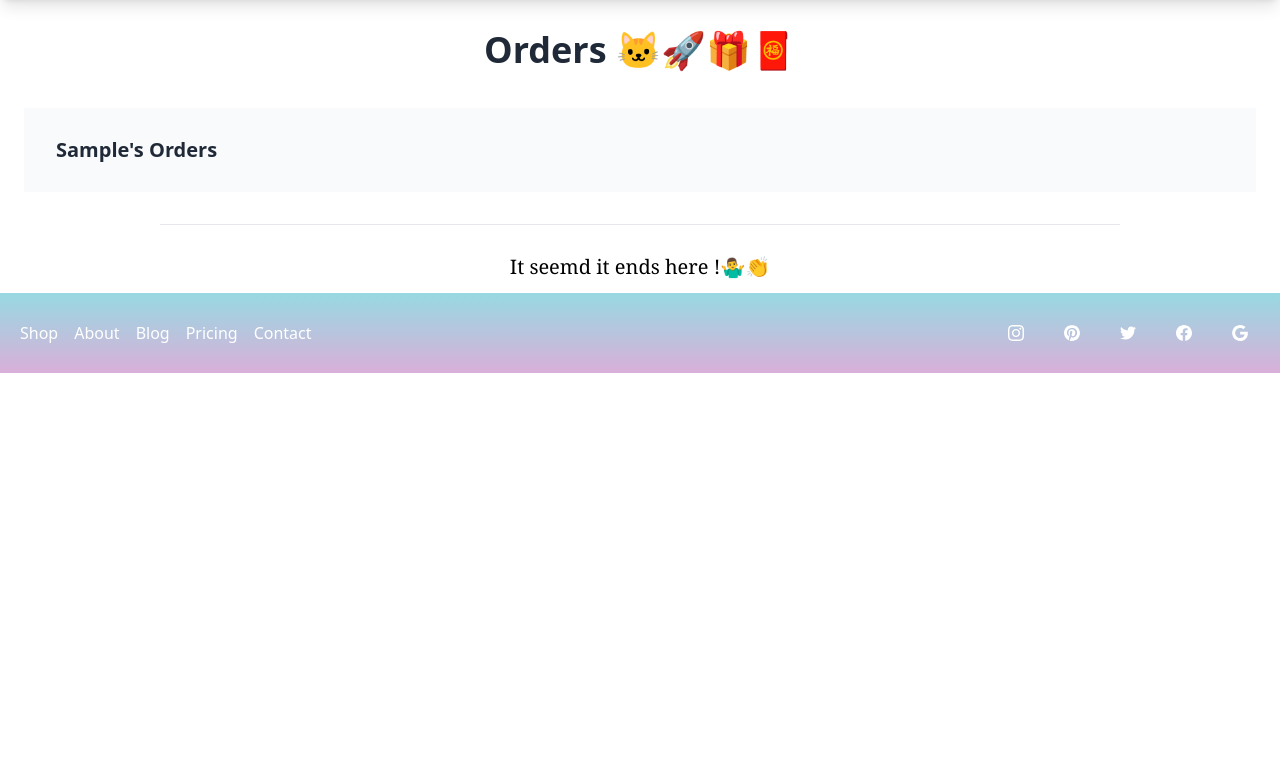
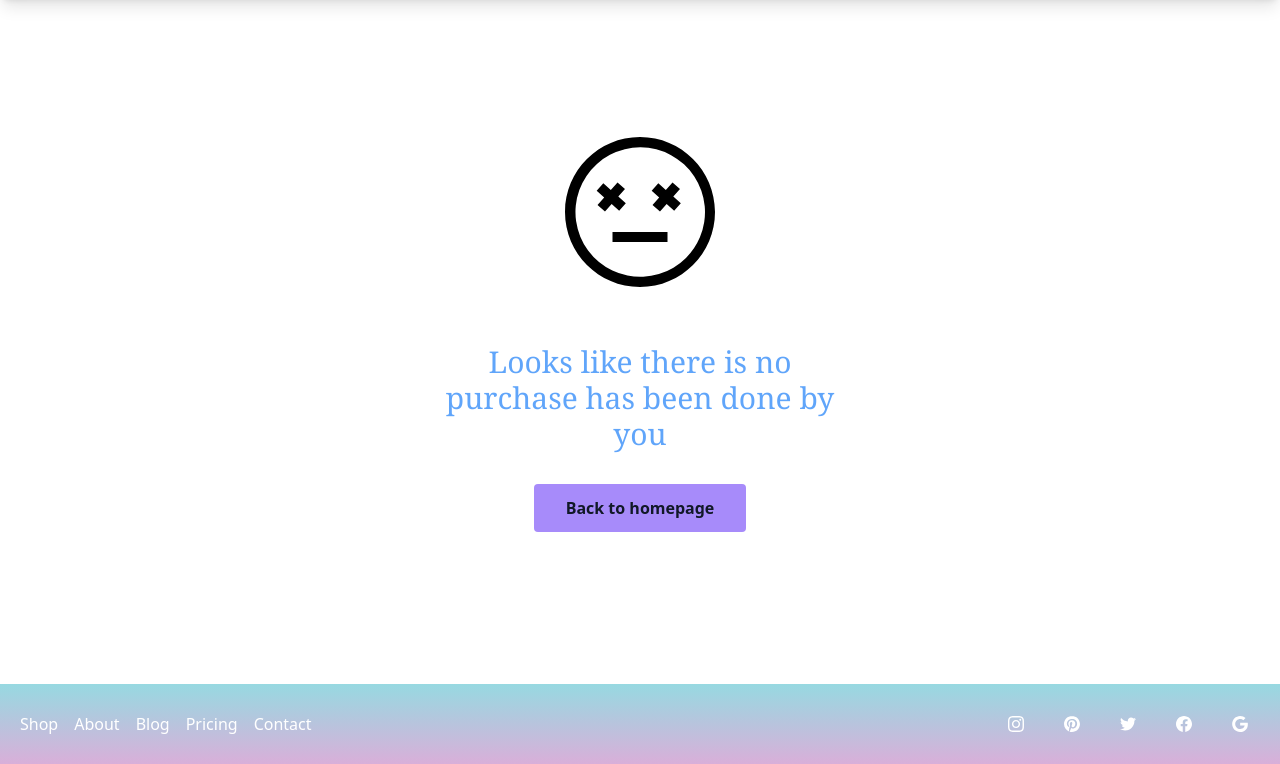
Before and after one commit to DwightRitam/django-ecommerce, a Django app: page /user/orders/ in a window 1280 px wide. Shown: the part 72-836 px from the top of the page. Before the commit the page ends 445 px from the top, so only its background shows below. Run offline with Django 4.2, Linux system fonts and the light colour scheme; the visitor is signed in with stand-in values (Sample User, id 1); style sheets or scripts are compiled from the project's sources.

Commit message:
if not order not exist then

```diff
--- a/products/views.py
+++ b/products/views.py
@@ -188,16 +188,16 @@ def success(request):
 
     return render(request,'success.html')
 
-
+@login_required(login_url="/sign")
 def order(request):
     orders=Order.objects.filter(user=request.user)
-    # for order in orders:
-    #     for prod in order.cart.order_items.all():
-    #         for product in prod.cart.cart_items.all():
-
-    #             print(product.products.price)
-
+    order_has=False
+    if orders.exists():
+        order_has=True
+    else:
+        order_has=False
     context={
-        "orders": orders
+        "orders": orders,
+        "order_has":order_has
     }
     return render(request,'order.html',context)
--- a/templates/order.html
+++ b/templates/order.html
@@ -4,7 +4,7 @@
 
 
 {% block content %}
-
+{% if order_has %}
 <div class="py-8 px-4 md:px-6 2xl:px-20 2xl:container 2xl:mx-auto">
     <div class="flex justify-start item-start space-y-2 flex-col">
         <h1 class="text-3xl dark:text-white text-center lg:text-4xl font-semibold leading-7 lg:leading-9 text-gray-800">Orders 🐱‍🚀🎁🧧</h1>
@@ -51,7 +51,20 @@
 </div>
 <hr class="w-[75%] m-auto p-2">
 <h2 class="text-center text-xl font-serif py-3"> It seemd it ends here !🤷‍♂️👏</h2>
-
+{% else %}
+<section class="flex items-center my-14 h-full sm:p-16  dark:text-black">
+	<div class="container flex flex-col items-center justify-center px-5 mx-auto my-8 space-y-8 text-center sm:max-w-md">
+		<svg xmlns="http://www.w3.org/2000/svg" viewBox="0 0 512 512" class=" animate-bounce w-40 h-40 dark:text-gray-600">
+			<path fill="currentColor" d="M256,16C123.452,16,16,123.452,16,256S123.452,496,256,496,496,388.548,496,256,388.548,16,256,16ZM403.078,403.078a207.253,207.253,0,1,1,44.589-66.125A207.332,207.332,0,0,1,403.078,403.078Z"></path>
+			<rect width="176" height="32" x="168" y="320" fill="currentColor"></rect>
+			<polygon fill="currentColor" points="210.63 228.042 186.588 206.671 207.958 182.63 184.042 161.37 162.671 185.412 138.63 164.042 117.37 187.958 141.412 209.329 120.042 233.37 143.958 254.63 165.329 230.588 189.37 251.958 210.63 228.042"></polygon>
+			<polygon fill="currentColor" points="383.958 182.63 360.042 161.37 338.671 185.412 314.63 164.042 293.37 187.958 317.412 209.329 296.042 233.37 319.958 254.63 341.329 230.588 365.37 251.958 386.63 228.042 362.588 206.671 383.958 182.63"></polygon>
+		</svg>
+		<p class="text-3xl font-serif text-blue-400">Looks like there is no purchase has been done by you</p>
+		<a rel="noopener noreferrer" href="/" class="px-8 py-3 font-semibold rounded bg-violet-400 text-gray-900">Back to homepage</a>
+	</div>
+</section>
+{% endif %}
 
 
 {% endblock content %}
```
